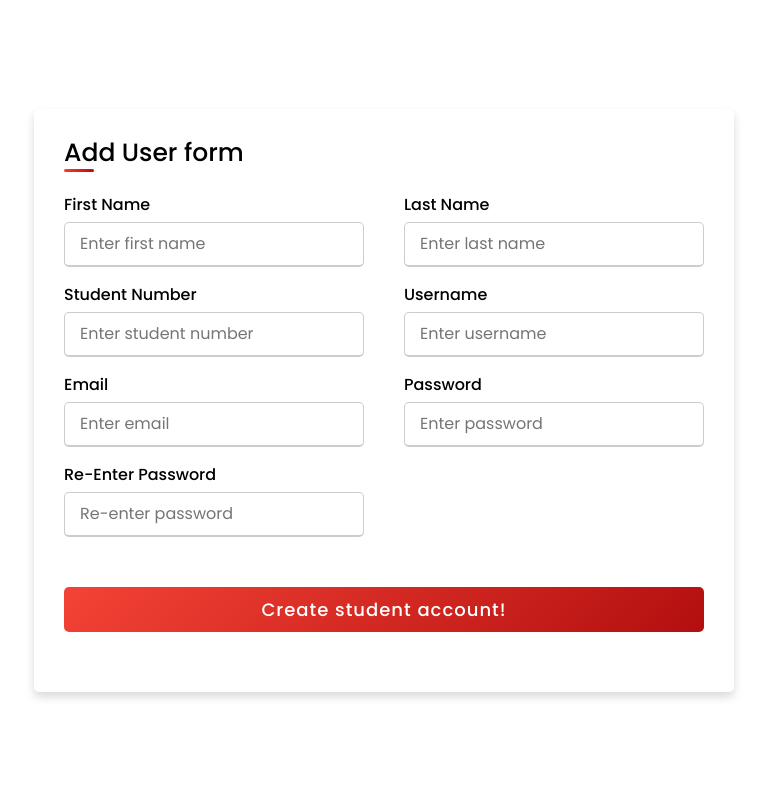
After one commit to Chaotic-Nature/Online-Bookstore, a PHP site: page /Admin/add-user-form.php in a window 1280 px wide. The commit adds this page. Shown: the whole page, without its empty margins (256-1023 px from the left). Run offline with PHP 8.4, Linux system fonts and the light colour scheme.

Commit message:
add, edit, delete user fully functional

```diff
--- a/WEBDEV POE/Admin/add-book-form.php
+++ b/WEBDEV POE/Admin/add-book-form.php
@@ -71,6 +71,5 @@ session_start();
           </div>
         </div>
 
-	</form>
 </body>
 </html>
--- /dev/null
+++ b/WEBDEV POE/Admin/add-user-form.php
@@ -0,0 +1,56 @@
+<?php
+session_start();
+	include('../Database_files/DBConn.php');
+?>
+<!DOCTYPE html>
+<html>
+<head>
+<title>Add User form</title>
+<link rel = "stylesheet" href="../styling/form.css">
+</head>
+<body>
+
+        <div class="container">
+          <div class="title">Add User form</div>
+          <div class="content">
+                <form action="../form_processing/add_user_fp.php" method="POST" enctype="multipart/form-data">
+              <div class="user-details">
+                <div class="input-box">
+                  <span class="details">First Name</span>
+                  <input type="firstname" name="firstname" placeholder="Enter first name" required>
+                </div>
+                <div class="input-box">
+                  <span class="details">Last Name</span>
+                  <input type="lastname" name="lastname" placeholder="Enter last name" required>
+                </div>
+                <div class="input-box">
+                  <span class="details">Student Number</span>
+                  <input type="studentNumber" name="studentNumber" placeholder="Enter student number" required>
+                </div>
+                <div class="input-box">
+                  <span class="details">Username</span>
+                  <input type="username" name="username" placeholder="Enter username" required>
+                </div>
+                <div class="input-box">
+                  <span class="details">Email</span>
+                  <input type="email" name="email" maxlength="150" placeholder="Enter email" required>
+                </div>
+                <div class="input-box">
+                  <span class="details">Password</span>
+                  <input type="password" name="password1" placeholder="Enter password" required>
+                </div>
+                <div class="input-box">
+                  <span class="details">Re-Enter Password</span>
+                  <input type="password" name="password2" placeholder="Re-enter password" required>
+                </div>
+              </div>
+              <div class="button">
+                <input type="submit" name="submit" value="Create student account!">
+              </div>
+
+          </div>
+        </div>
+
+	</form>
+</body>
+</html>
--- a/WEBDEV POE/styling/admin.css
+++ b/WEBDEV POE/styling/admin.css
@@ -245,7 +245,7 @@ th{
     background-color: #444;
     color: white;
 }
-tr{
+td{
     outline: 2px solid rgba(0, 0, 0, 0.19);
 
 }
```
Also changed, not shown: WEBDEV POE/Admin/edit-book-form.php (+6 -6 lines), WEBDEV POE/Admin/edit-user-form.php (added, +60 -0 lines), WEBDEV POE/form_processing/add_user_fp.php (added, +19 -0 lines), WEBDEV POE/form_processing/delete_user_fp.php (added, +15 -0 lines), WEBDEV POE/form_processing/update_user_fp.php (added, +19 -0 lines).
